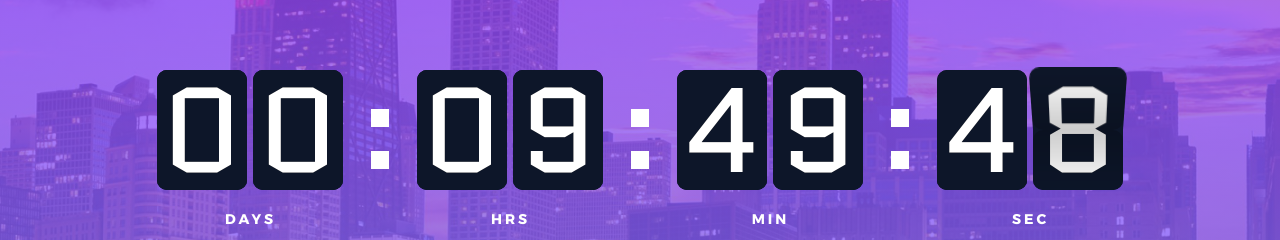
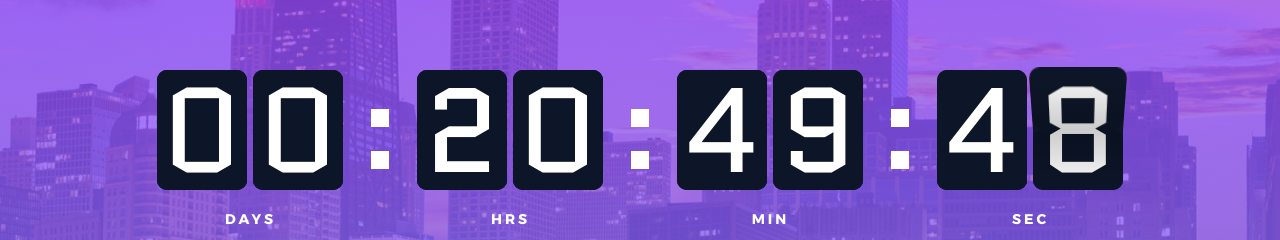
Before and after one commit to siddiquit97/countdown, a plain HTML site: page index.html in a window 1280 px wide. Shown: the part 435-675 px from the top of the page. Drawn offline with Linux system fonts and the light colour scheme.

Commit message:
Update to time to reflect 11 AM

```diff
--- a/index.html
+++ b/index.html
@@ -65,7 +65,7 @@
 			endtimeYear: 2021,
 			endtimeMonth: 9,
 			endtimeDate: 6,
-			endtimeHours: 0,
+			endtimeHours: 11,
 			endtimeMinutes: 0,
 			endtimeSeconds: 0,
 			timeZone: "America/Chicago"
```
